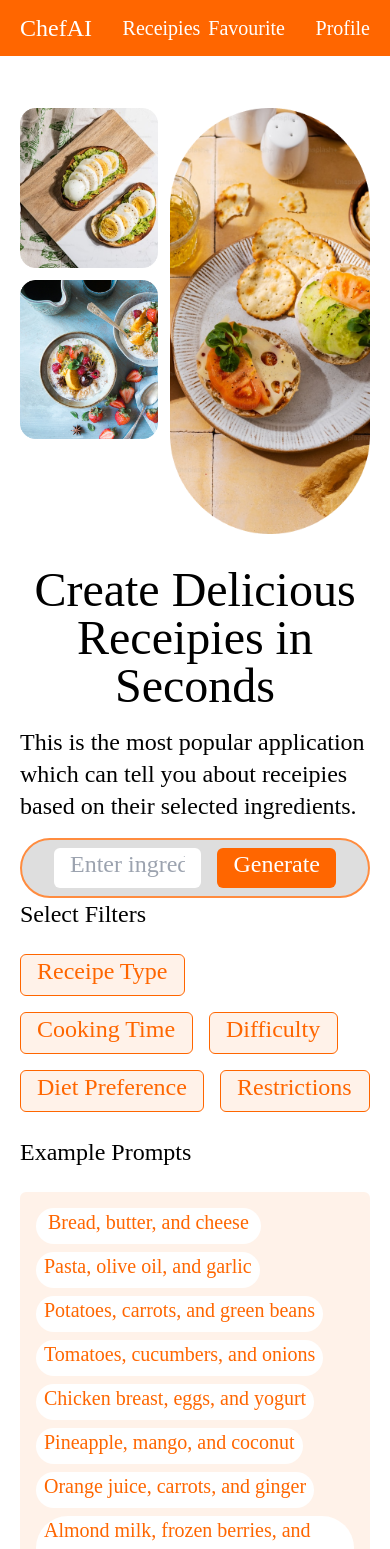
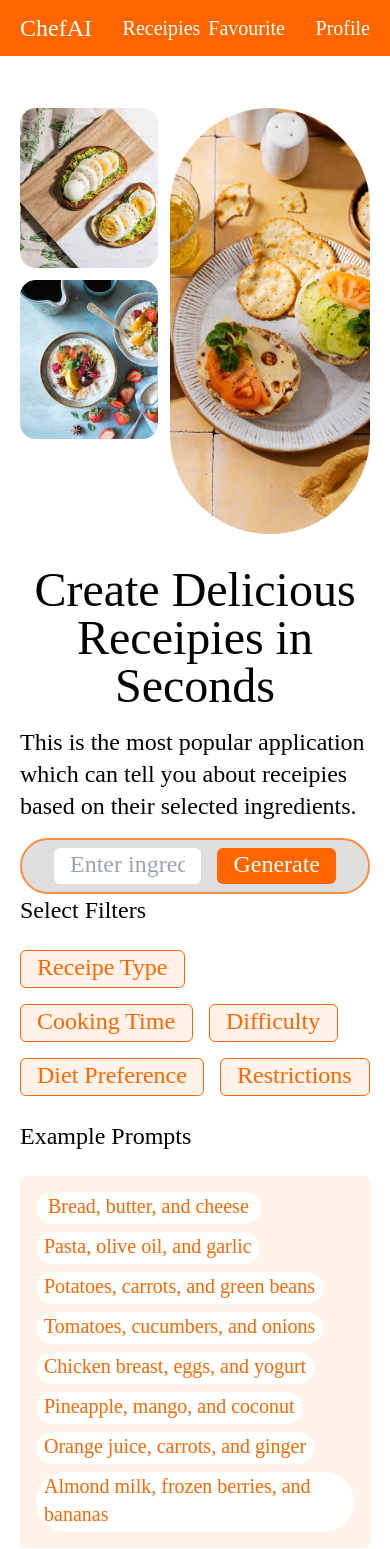
Before and after one commit to gaurav-026/Smart-Receipe-Generator, a React (Create React App) app: page / in a window 390 px wide. Shown: the top 1549 px of the page. Built offline with nearby package versions, Linux system fonts and the light colour scheme; the HTML template or start-up script is replaced by a standard one.

Commit message:
Padding: Receipe Generation page

```diff
--- a/src/pages/ReceipeGenerationPage.jsx
+++ b/src/pages/ReceipeGenerationPage.jsx
@@ -78,8 +78,8 @@ const ReceipeGenerationPage = () => {
         <p className='lg:text-3xl md:text-3xl text-2xl font-medium'>This is the most popular application which can tell you about receipies based on their selected ingredients. </p>
         {/* genearte button  */}
         <div className='flex gap-4 text-2xl bg-grey py-2  rounded-full px-8 border-2 border-bgOrange '>
-          <input type="text" placeholder='Enter ingredients' className='pb-2 px-4 outline-none rounded-md w-full' onChange={(e) => setIngredients(e.target.value)} />
-          <button className={`bg-textOrange text-white  px-4 pt-0 ${loading ? "pb-0" : "pb-2"} rounded-md`} onClick={handleClick}>{loading ? (<Spinner />) : "Generate"}</button>
+          <input type="text" placeholder='Enter ingredients' className='lg:pb-2 md:pb-2 pb-1 px-4 outline-none rounded-md w-full' onChange={(e) => setIngredients(e.target.value)} />
+          <button className={`bg-textOrange text-white  px-4 pt-0 ${loading ? "pb-0" : "lg:pb-2 md:pb-2 pb-1"} rounded-md`} onClick={handleClick}>{loading ? (<Spinner />) : "Generate"}</button>
         </div>
         </div>
          {/* images here  */}
@@ -101,7 +101,7 @@ const ReceipeGenerationPage = () => {
         <span className='text-2xl'>Select Filters</span>
         <div className='flex flex-wrap gap-4 text-2xl text-textOrange'>
           {/* Receipe Type  */}
-          <select name="preparationTime" id="preparationTime" className='border border-textOrange pb-2 px-4  rounded-md flex items-center outline-none appearance-none bg-lightOrange' onChange={(e) => setReceipeType(e.target.value)}>
+          <select name="preparationTime" id="preparationTime" className='border border-textOrange lg:pb-2 md:pb-2 pb-1  px-4  rounded-md flex items-center outline-none appearance-none bg-lightOrange' onChange={(e) => setReceipeType(e.target.value)}>
             <option value="Select">Receipe Type</option>
             <option value="breakfast">Breakfast</option>
             <option value="lunk">Lunch</option>
@@ -109,7 +109,7 @@ const ReceipeGenerationPage = () => {
             <option value="dinner">Dinner</option>
           </select>
           {/* Cooking time  */}
-          <select name="preparationTime" id="preparationTime" className='border border-textOrange pb-2 px-4  rounded-md flex items-center outline-none appearance-none bg-lightOrange' onChange={(e) => setCookingTime(e.target.value)} >
+          <select name="preparationTime" id="preparationTime" className='border border-textOrange lg:pb-2 md:pb-2 pb-1 px-4  rounded-md flex items-center outline-none appearance-none bg-lightOrange' onChange={(e) => setCookingTime(e.target.value)} >
             <option value="Select">Cooking Time</option>
             <option value="5-10min">5-10 mins</option>
             <option value="10-25min">15-25 mins</option>
@@ -117,14 +117,14 @@ const ReceipeGenerationPage = () => {
             <option value="40-90min">40-90 mins</option>
           </select>
           {/* Difficulty  */}
-          <select name="preparationTime" id="preparationTime" className=' border border-textOrange pb-2 px-4  rounded-md flex items-center outline-none appearance-none bg-lightOrange' onChange={(e) => setDifficulty(e.target.value)}>
+          <select name="preparationTime" id="preparationTime" className=' border border-textOrange lg:pb-2 md:pb-2 pb-1  px-4  rounded-md flex items-center outline-none appearance-none bg-lightOrange' onChange={(e) => setDifficulty(e.target.value)}>
             <option value="Select">Difficulty</option>
             <option value="easy">Easy</option>
             <option value="moderate">Moderate</option>
             <option value="hard">Hard</option>
           </select>
           {/* Diet Preference  */}
-          <select name="preparationTime" id="preparationTime" className='bg-lightOrange border border-textOrange pb-2 px-4  rounded-md flex items-center outline-none appearance-none' onChange={(e) => setDietPreference(e.target.value)}>
+          <select name="preparationTime" id="preparationTime" className='bg-lightOrange border border-textOrange lg:pb-2 md:pb-2 pb-1 px-4  rounded-md flex items-center outline-none appearance-none' onChange={(e) => setDietPreference(e.target.value)}>
             <option value="Select">Diet Preference</option>
             <option value="vegetarian">Vegetarian</option>
             <option value="vegan">Vegan</option>
@@ -132,7 +132,7 @@ const ReceipeGenerationPage = () => {
             <option value="omnivorous">Omnivorous</option>
           </select>
           {/* Restrictions */}
-          <select name="preparationTime" id="preparationTime" className='bg-lightOrange border border-textOrange pb-2 px-4  rounded-md flex items-center outline-none appearance-none' onChange={(e) => setRestrictions(e.target.value)} >
+          <select name="preparationTime" id="preparationTime" className='bg-lightOrange border border-textOrange lg:pb-2 md:pb-2 pb-1 px-4  rounded-md flex items-center outline-none appearance-none' onChange={(e) => setRestrictions(e.target.value)} >
             <option value="Select">Restrictions</option>
             <option value="low-fat">Low Fat</option>
             <option value="sugar-free">Sugar-Free</option>
@@ -144,14 +144,14 @@ const ReceipeGenerationPage = () => {
         {/* Example prompts  */}
         <span className='text-2xl'>Example Prompts</span>
         <div className='bg-lightOrange flex flex-wrap gap-2 px-4 py-4 rounded-md'>
-          <p className='px-3 pb-2 text-textOrange w-fit rounded-full text-xl bg-white'>Bread, butter, and cheese</p>
-          <p className='px-2 pb-2 text-textOrange w-fit rounded-full text-xl bg-white'>Pasta, olive oil, and garlic</p>
-          <p className='px-2 pb-2 text-textOrange w-fit rounded-full text-xl bg-white'>Potatoes, carrots, and green beans</p>
-          <p className='px-2 pb-2 text-textOrange w-fit rounded-full text-xl bg-white'>Tomatoes, cucumbers, and onions</p>
-          <p className='px-2 pb-2 text-textOrange w-fit rounded-full text-xl bg-white'>Chicken breast, eggs, and yogurt</p>
-          <p className='px-2 pb-2 text-textOrange w-fit rounded-full text-xl bg-white'>Pineapple, mango, and coconut</p>
-          <p className='px-2 pb-2 text-textOrange w-fit rounded-full text-xl bg-white'>Orange juice, carrots, and ginger</p>
-          <p className='px-2 pb-2 text-textOrange w-fit rounded-full text-xl bg-white'>Almond milk, frozen berries, and bananas</p>
+          <p className='px-3 lg:pb-2 md:pb-2 pb-1 text-textOrange w-fit rounded-full text-xl bg-white'>Bread, butter, and cheese</p>
+          <p className='px-2 lg:pb-2 md:pb-2 pb-1 text-textOrange w-fit rounded-full text-xl bg-white'>Pasta, olive oil, and garlic</p>
+          <p className='px-2 lg:pb-2 md:pb-2 pb-1 text-textOrange w-fit rounded-full text-xl bg-white'>Potatoes, carrots, and green beans</p>
+          <p className='px-2 lg:pb-2 md:pb-2 pb-1 text-textOrange w-fit rounded-full text-xl bg-white'>Tomatoes, cucumbers, and onions</p>
+          <p className='px-2 lg:pb-2 md:pb-2 pb-1 text-textOrange w-fit rounded-full text-xl bg-white'>Chicken breast, eggs, and yogurt</p>
+          <p className='px-2 lg:pb-2 md:pb-2 pb-1 text-textOrange w-fit rounded-full text-xl bg-white'>Pineapple, mango, and coconut</p>
+          <p className='px-2 lg:pb-2 md:pb-2 pb-1 text-textOrange w-fit rounded-full text-xl bg-white'>Orange juice, carrots, and ginger</p>
+          <p className='px-2 lg:pb-2 md:pb-2 pb-1 text-textOrange w-fit rounded-full text-xl bg-white'>Almond milk, frozen berries, and bananas</p>
         </div>
       </div>
     </div>
```
